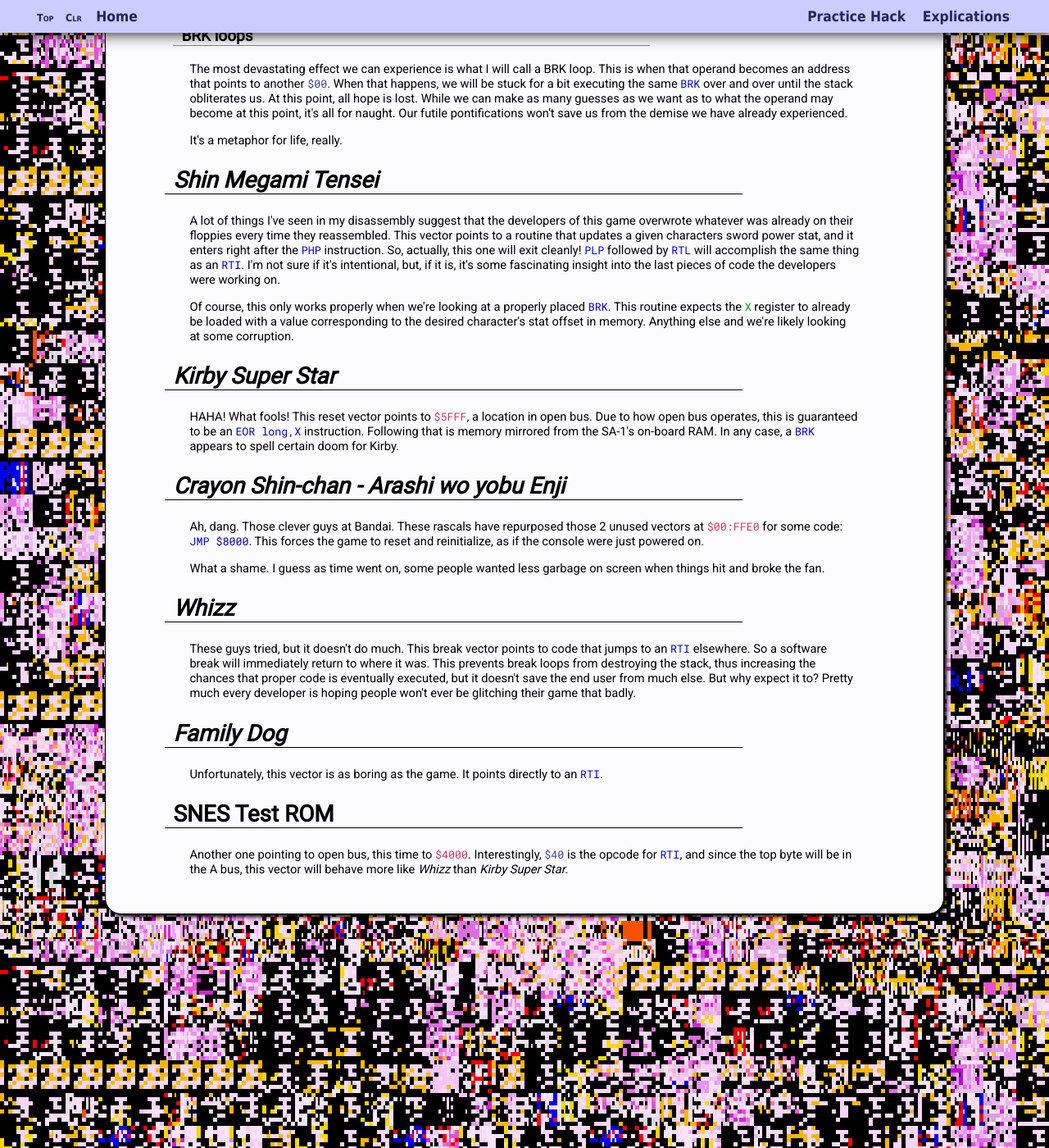
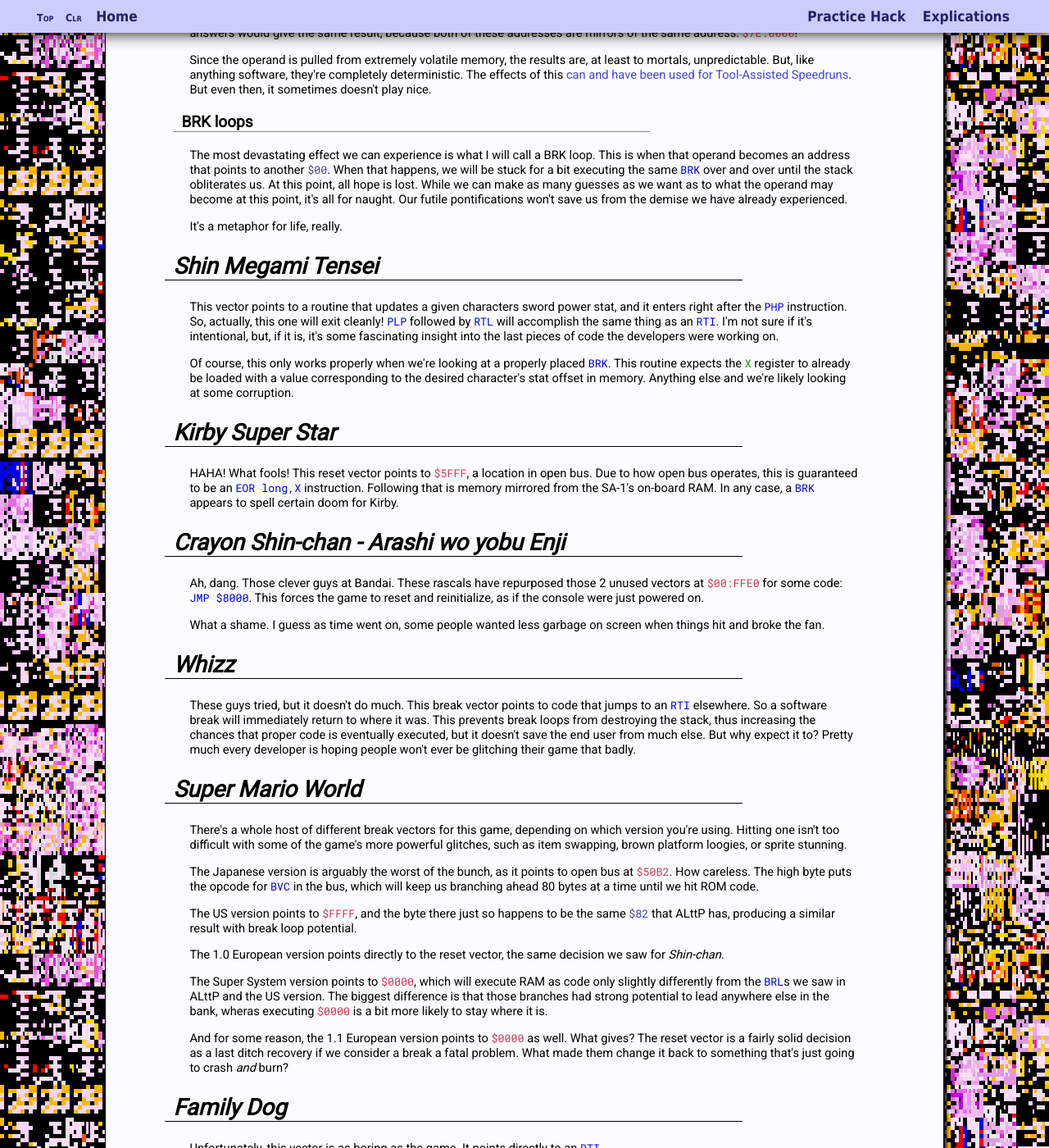
Before and after one commit to spannerisms/spannerisms.github.io, a Jekyll site: the page built from BRK.html, in a window 1280 px wide and 1400 px high, scrolled down 1382 px. Shown: the whole window at 82% size. Built offline with Jekyll 4.4.1, drawn with Linux system fonts in a browser that asks for light colours; some of the changed text lies outside the part shown.

Commit message:
Description
Summary (required)

```diff
--- a/BRK.html
+++ b/BRK.html
@@ -79,6 +79,7 @@
 	<p>Since this is entirely up to the developers, let's look at a few game's to see what they do.</p>
 
 	<h2><i>The Legend of Zelda: A Link to the Past</i></h2>
+	<p>Hitting a <code class="opcode">BRK</code> is pretty easy in this game. Many flavors of transition corruption can result in an illegal submodule, causing the game to execute erroneous code or data as code in who-even-knows-where? Most <a href="misslot#illegal">illegal ancillae</a> end up breaking, many of them immediately. Sprite ID 3, which points to <code class="address">$0000</code> causes the infamous <a href="treewarp">tree warp</a> crash, and going out-of-bounds in the single-entrance underworld more often than not loads an invalid room effect that eventuallys runs a <code class="value">$00</code>. These examples aren't exhaustive, but they should give you an idea of just how easy it is to literally break the game.</p>
 	<p>The break vector here points to <code class="address">$FFFF</code> in all versions of the game. Whatever they might have been using it for has been erased when production ROMs were produced. This vector is pointing to the high byte of the emulation mode's IRQ/BRK vector, which, in this game, is <code class="value">$82</code>. That's the opcode for the <code class="opcode">BRL</code> instruction. The next 2 bytes form the operand, which is a relative offset to jump to. So, for example, if the operand were <code class="value">$0004</code>, we would add 4 to the program counter, which is currently sitting at the <em>next</em> instruction, which is <code class="address">$0002</code>. Thus, after this branch is executed, our PC would be at <code class="address">$0006</code>.</p>
 	<p>You might be wondering whether this operand is read from the next bank or if it wraps around, but it doesn't matter! Both answers would give the same result, because both of these addresses are mirrors of the same address: <code class="address">$7E:0000</code>!</p>
 	<p>Since the operand is pulled from extremely volatile memory, the results are, at least to mortals, unpredictable. But, like anything software, they're completely deterministic. The effects of this <a href="http://tasvideos.org/6230S.html">can and have been used for Tool-Assisted Speedruns</a>. But even then, it sometimes doesn't play nice.</p>
@@ -87,7 +88,7 @@
 	<p>It's a metaphor for life, really.</p>
 
 	<h2><i>Shin Megami Tensei</i></h2>
-	<p>A lot of things I've seen in my disassembly suggest that the developers of this game overwrote whatever was already on their floppies every time they reassembled. This vector points to a routine that updates a given characters sword power stat, and it enters right after the <code class="opcode">PHP</code> instruction. So, actually, this one will exit cleanly! <code class="opcode">PLP</code> followed by <code class="opcode">RTL</code> will accomplish the same thing as an <code class="opcode">RTI</code>. I'm not sure if it's intentional, but, if it is, it's some fascinating insight into the last pieces of code the developers were working on.</p>
+	<p>This vector points to a routine that updates a given characters sword power stat, and it enters right after the <code class="opcode">PHP</code> instruction. So, actually, this one will exit cleanly! <code class="opcode">PLP</code> followed by <code class="opcode">RTL</code> will accomplish the same thing as an <code class="opcode">RTI</code>. I'm not sure if it's intentional, but, if it is, it's some fascinating insight into the last pieces of code the developers were working on.</p>
 	<p>Of course, this only works properly when we're looking at a properly placed <code class="opcode">BRK</code>. This routine expects the <code class="register">X</code> register to already be loaded with a value corresponding to the desired character's stat offset in memory. Anything else and we're likely looking at some corruption.</p>
 
 	<h2><i>Kirby Super Star</i></h2>
@@ -100,6 +101,14 @@
 	<h2><i>Whizz</i></h2>
 	<p>These guys tried, but it doesn't do much. This break vector points to code that jumps to an <code class="opcode">RTI</code> elsewhere. So a software break will immediately return to where it was. This prevents break loops from destroying the stack, thus increasing the chances that proper code is eventually executed, but it doesn't save the end user from much else. But why expect it to? Pretty much every developer is hoping people won't ever be glitching their game that badly.</p>
 
+	<h2><i>Super Mario World</i></h2>
+	<p>There's a whole host of different break vectors for this game, depending on which version you're using. Hitting one isn't too difficult with some of the game's more powerful glitches, such as item swapping, brown platform loogies, or sprite stunning.</p>
+	<p>The Japanese version is arguably the worst of the bunch, as it points to open bus at <code class="address">$50B2</code>. How careless. The high byte puts the opcode for <code class="opcode">BVC</code> in the bus, which will keep us branching ahead 80 bytes at a time until we hit ROM code.</p>
+	<p>The US version points to <code class="address">$FFFF</code>, and the byte there just so happens to be the same <code class="value">$82</code> that ALttP has, producing a similar result with break loop potential.</p>
+	<p>The 1.0 European version points directly to the reset vector, the same decision we saw for <i>Shin-chan</i>.</p>
+	<p>The Super System version points to <code class="address">$0000</code>, which will execute RAM as code only slightly differently from the <code class="opcode">BRL</code>s we saw in ALttP and the US version. The biggest difference is that those branches had strong potential to lead anywhere else in the bank, wheras executing <code class="address">$0000</code> is a bit more likely to stay where it is.</p>
+	<p>And for some reason, the 1.1 European version points to <code class="address">$0000</code> as well. What gives? The reset vector is a fairly solid decision as a last ditch recovery if we consider a break a fatal problem. What made them change it back to something that's just going to crash <em>and</em> burn?</p>
+
 	<h2><i>Family Dog</i></h2>
 	<p>Unfortunately, this vector is as boring as the game. It points directly to an <code class="opcode">RTI</code>.</p>
 
--- a/everyrng.html
+++ b/everyrng.html
@@ -157,7 +157,7 @@
 		</li>
 		<li>Crystal switch
 			<ul>
-				<li>Offset from switch on Y-axis (0&ndash;7 pixels). The X-axis offset is not random; it is a frame rule.</li>
+				<li>Offset of sparkle from switch on Y-axis (0&ndash;7 pixels). The X-axis offset is not random; it is a frame rule.</li>
 			</ul>
 		</li>
 
--- a/misslot.html
+++ b/misslot.html
@@ -654,7 +654,7 @@
 	<h5>$0xxx</h5>
 	<p>oh man bad stuff happens if this is wrong</p>
 ---------->
-	<h2>Illegal ancillae</h2>
+	<h2 id="illegal">Illegal ancillae</h2>
 	<p>Illegal IDs can be placed into the execution array; however, the addresses they jump to are not necessarily valid pointers.</p>
 	<p>The following section headers will name each entry as <b>IAx##</b>, where <b>IA</b> abbreviates Illegal Ancilla; <b>x</b> indicates a hexadecimal value; <b>##</b> is the hexadecimal ID of the ancilla.</p>
 
```
